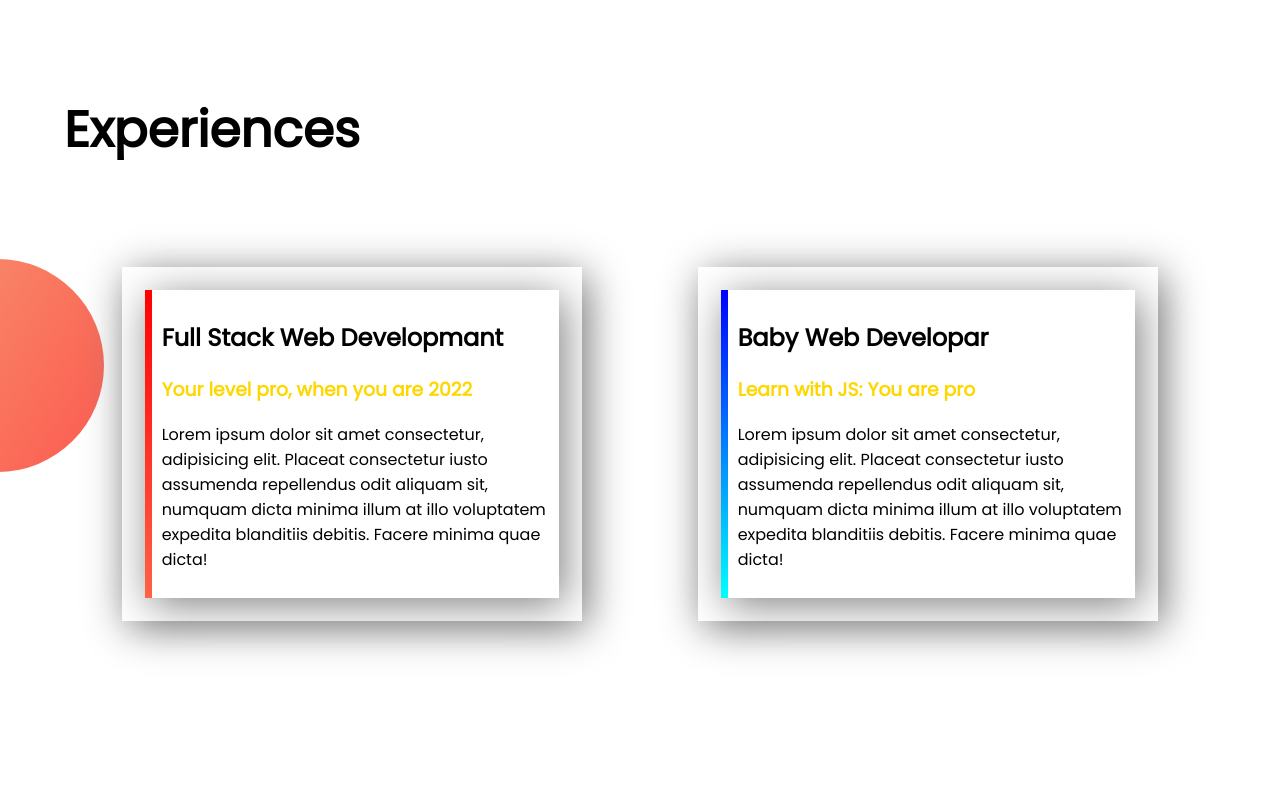
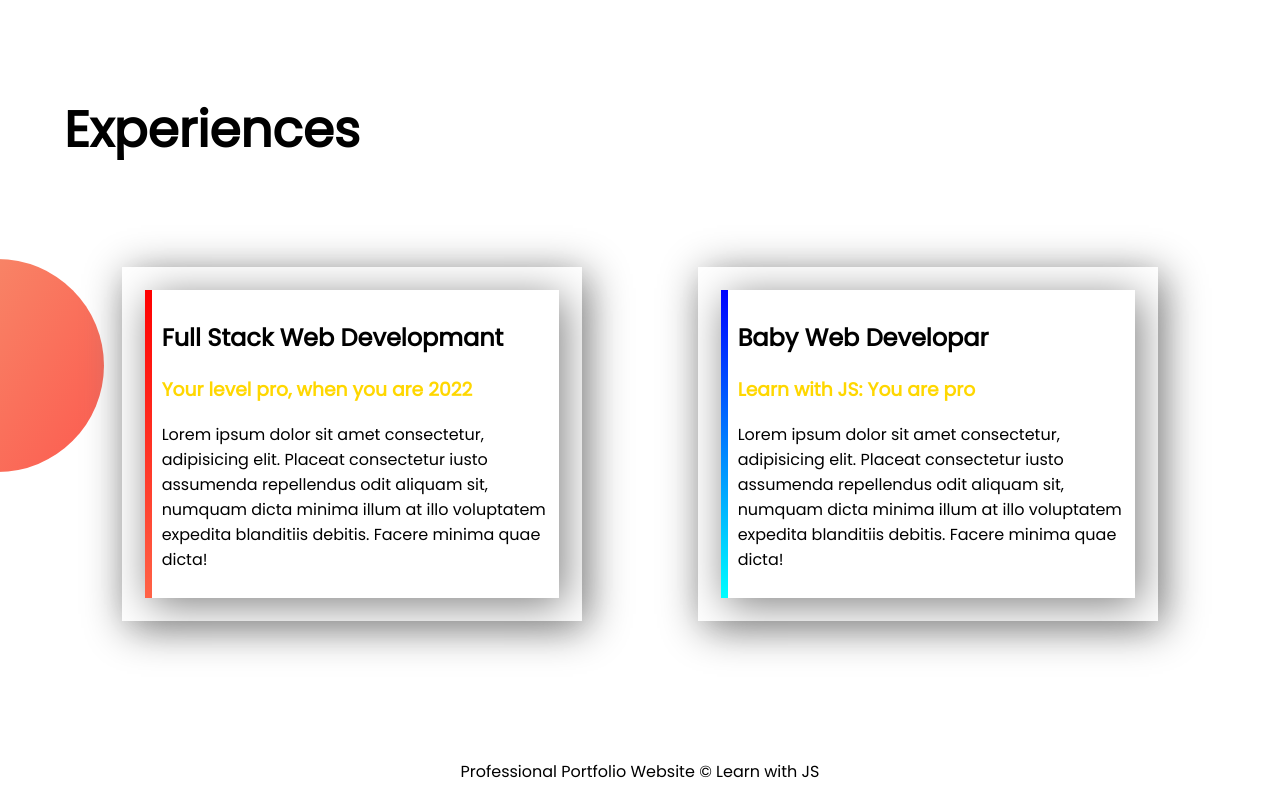
Before and after one commit to sohanakter90/professional_portfolio, a plain HTML site: page index.html in a window 1280 px wide. Shown: the part 1186-1986 px from the top of the page. Before the commit the page ends 1929 px from the top, so only its background shows below. Drawn offline with Linux system fonts and the light colour scheme.

Commit message:
footer and finishing

```diff
--- a/index.html
+++ b/index.html
@@ -69,5 +69,9 @@
             </div>
         </div>
      </section>
+
+     <footer>
+         <p>Professional Portfolio Website &COPY; Learn with JS</p>
+     </footer>
 </body>
 </html>
--- a/style.css
+++ b/style.css
@@ -70,3 +70,6 @@ h1{
     border-image-slice: 1;
     padding: 10px;
 }
+footer p{
+    text-align: center;
+}
```
